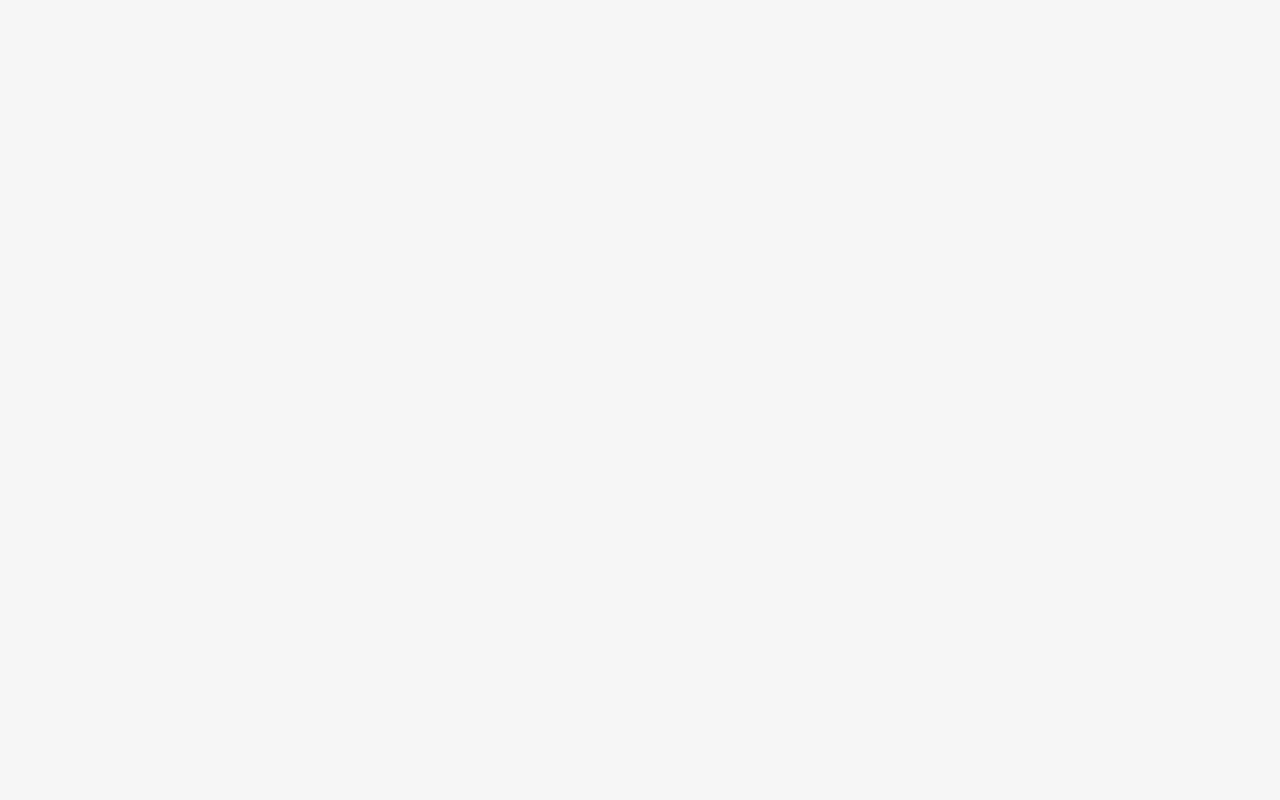
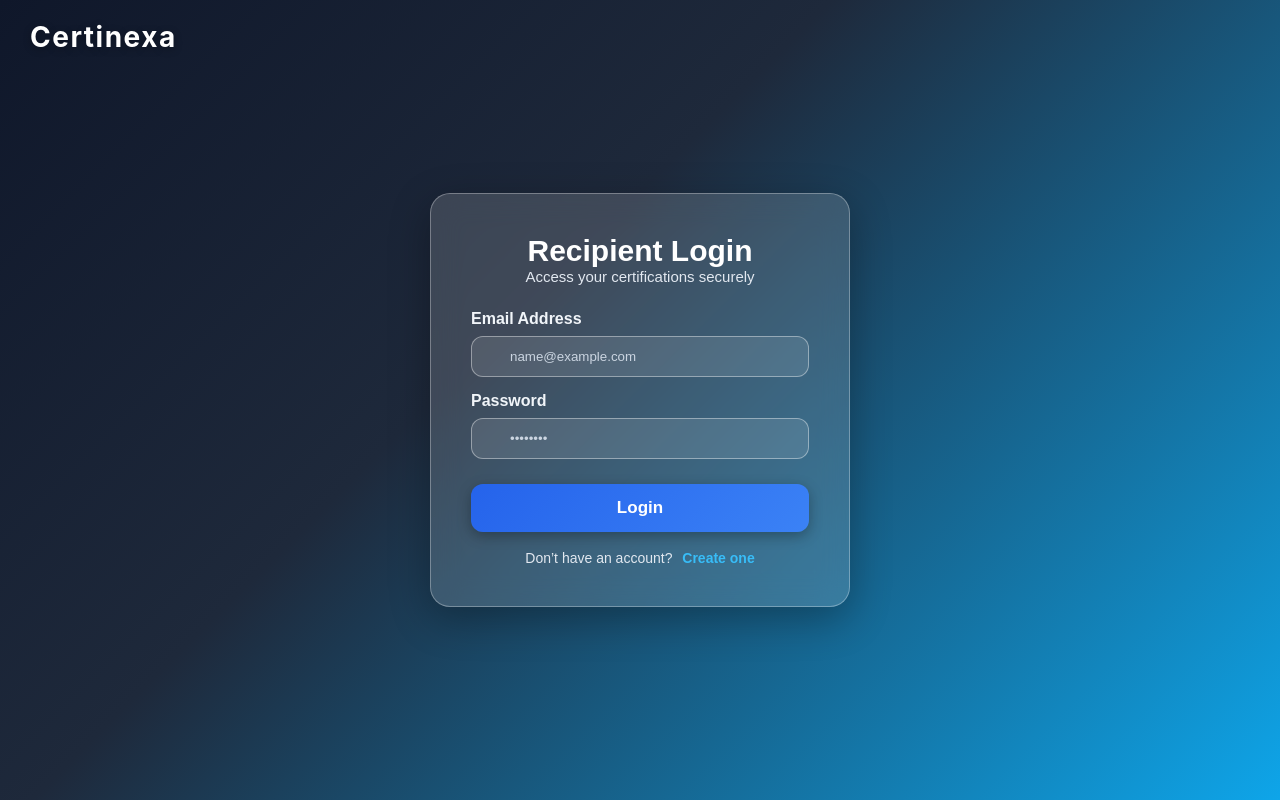
Before and after one commit to SinghAniket24/certinexa, a React (Create React App) app in the folder frontend/: page /recepient/login in a window 1280 px wide. Before the commit this address had no page. Built offline with nearby package versions, Linux system fonts and the light colour scheme.

Commit message:
recepient login route

```diff
--- a/frontend/src/index.js
+++ b/frontend/src/index.js
@@ -7,6 +7,8 @@ import { BrowserRouter, Routes, Route } from "react-router-dom";
 import App from './App';
 import Login from './organization/login';
 import Register from './organization/register';
+import RecipientLogin from './recepient/login';       // added recipient login
+import RecipientRegister from './recepient/register'; // added recipient register
 // import Register from './recepient/register';
 // import AdminDashboard from './admin/pages/AdminDashboard';
 // import AdminAuth from './admin/pages/AdminAuth';
@@ -28,6 +30,10 @@ root.render(
         <Route path="/organization/login" element={<Login />} />
         <Route path="/organization/register" element={<Register />} />
 
+        {/* Recipient Auth */}
+        <Route path="/recepient/login" element={<RecipientLogin />} />
+        <Route path="/recepient/register" element={<RecipientRegister />} />
+
         {/* Add more later if needed */}
 
       </Routes>
--- /dev/null
+++ b/frontend/src/recepient/login.css
@@ -0,0 +1,145 @@
+:root {
+  --void-navy: #0F172A;
+  --nexa-blue: #3B82F6;
+  --chain-teal: #06B6D4;
+  --success-green: #10B981;
+  --white: #ffffff;
+  --card-bg: rgba(255, 255, 255, 0.18);
+  --border-glass: rgba(255,255,255,0.3);
+}
+
+/* Full Page Background */
+.login-main {
+  height: 100vh;
+  width: 100%;
+  background: linear-gradient(135deg, #0F172A 0%, #1E293B 40%, #0EA5E9 100%);
+  display: flex;
+  justify-content: center;
+  align-items: center;
+  position: relative;
+  font-family: 'Inter', sans-serif;
+}
+
+/* Top Left Logo */
+.brand-logo {
+  position: absolute;
+  top: 25px;
+  left: 35px;
+  font-size: 28px;
+  font-weight: 700;
+  color: var(--white);
+  letter-spacing: 1.5px;
+  text-shadow: 0 2px 8px rgba(0,0,0,0.3);
+  font-family: 'Inter', sans-serif;
+}
+
+/* Center Container */
+.login-container {
+  display: flex;
+  justify-content: center;
+  align-items: center;
+  width: 100%;
+}
+
+/* Glassmorphism Card */
+.login-card {
+  width: 420px;
+  padding: 40px;
+  border-radius: 20px;
+  background: var(--card-bg);
+  backdrop-filter: blur(15px);
+  border: 1px solid var(--border-glass);
+  box-shadow: 0 12px 40px rgba(0,0,0,0.3);
+  animation: fadeIn 0.8s ease-in-out;
+  text-align: center;
+}
+
+/* Animations */
+@keyframes fadeIn {
+  from { opacity: 0; transform: translateY(30px); }
+  to { opacity: 1; transform: translateY(0); }
+}
+
+/* Titles */
+.login-title {
+  color: var(--white);
+  font-size: 30px;
+  font-weight: 700;
+}
+
+.login-subtitle {
+  color: #E2E8F0;
+  margin-bottom: 25px;
+  font-size: 15px;
+}
+
+/* Form */
+.form-group {
+  text-align: left;
+  margin-top: 15px;
+}
+
+.form-label {
+  color: #F1F5F9;
+  font-weight: 600;
+}
+
+.form-input {
+  width: 100%;
+  padding: 12px;
+  margin-top: 8px;
+  border-radius: 12px;
+  border: 1px solid rgba(255,255,255,0.4);
+  background: rgba(255,255,255,0.1);
+  color: #fff;
+  outline: none;
+  transition: 0.2s ease-in-out;
+}
+
+.form-input::placeholder {
+  color: #CBD5E1;
+}
+
+.form-input:focus {
+  border-color: var(--chain-teal);
+  box-shadow: 0 0 8px rgba(6,182,212,0.6);
+}
+
+/* Button */
+.submit-btn {
+  width: 100%;
+  padding: 14px;
+  margin-top: 25px;
+  border-radius: 12px;
+  border: none;
+  background: linear-gradient(135deg, #2563EB, #3B82F6);
+  color: white;
+  font-size: 17px;
+  font-weight: 600;
+  cursor: pointer;
+  transition: 0.25s;
+  box-shadow: 0 4px 14px rgba(0,0,0,0.3);
+}
+
+.submit-btn:hover {
+  transform: translateY(-2px);
+  background: linear-gradient(135deg, #1D4ED8, #2563EB);
+}
+
+/* Toggle Text */
+.toggle-text {
+  margin-top: 18px;
+  color: #E2E8F0;
+  font-size: 14px;
+}
+
+.toggle-link {
+  margin-left: 6px;
+  color: #38BDF8;
+  font-weight: 600;
+  text-decoration: none;
+}
+
+.toggle-link:hover {
+  text-decoration: underline;
+}
--- /dev/null
+++ b/frontend/src/recepient/login.jsx
@@ -0,0 +1,81 @@
+// src/recipient/Auth/login.jsx
+import React, { useState } from 'react';
+import { Link } from "react-router-dom";
+import './login.css';
+
+const RecipientLogin = () => {
+  const [formData, setFormData] = useState({
+    email: '',
+    password: ''
+  });
+
+  const handleChange = (e) => {
+    const { name, value } = e.target;
+    setFormData(prev => ({
+      ...prev,
+      [name]: value
+    }));
+  };
+
+  const handleSubmit = (e) => {
+    e.preventDefault();
+    console.log("Logging in:", formData);
+    // Add Login API here
+  };
+
+  return (
+    <div className="login-main">
+
+      {/* Top Left Branding */}
+      <div className="brand-logo">Certinexa</div>
+
+      <div className="login-container">
+        <div className="login-card">
+
+          <h2 className="login-title">Recipient Login</h2>
+          <p className="login-subtitle">Access your certifications securely</p>
+
+          <form onSubmit={handleSubmit}>
+
+            <div className="form-group">
+              <label className="form-label">Email Address</label>
+              <input
+                type="email"
+                name="email"
+                placeholder="name@example.com"
+                className="form-input"
+                value={formData.email}
+                onChange={handleChange}
+                required
+              />
+            </div>
+
+            <div className="form-group">
+              <label className="form-label">Password</label>
+              <input
+                type="password"
+                name="password"
+                placeholder="••••••••"
+                className="form-input"
+                value={formData.password}
+                onChange={handleChange}
+                required
+              />
+            </div>
+
+            <button type="submit" className="submit-btn">Login</button>
+
+            <p className="toggle-text">
+              Don’t have an account?
+              <Link className="toggle-link" to="/recepient/register"> Create one</Link>
+            </p>
+
+          </form>
+
+        </div>
+      </div>
+    </div>
+  );
+};
+
+export default RecipientLogin;
--- a/frontend/src/recepient/register.css
+++ b/frontend/src/recepient/register.css
@@ -1,140 +1,81 @@
-/* src/recipient/Auth/RecipientAuth.css */
-
 :root {
-  /* Design System Palette */
-  --void-navy: #0F172A;    /* Sidebars, Text, Headers */
-  --nexa-blue: #3B82F6;    /* Primary Buttons, Links */
-  --chain-teal: #06B6D4;   /* Blockchain/Wallet Accents */
-  --seal-gold: #F59E0B;    /* Special Inputs like ID */
-  --slate-mist: #F8FAFC;   /* Main Background */
-  --success-green: #10B981;/* Success States */
-  --white: #FFFFFF;
+  --nexa-blue: #3B82F6;
+  --chain-teal: #06B6D4;
+  --white: #ffffff;
+  --card-bg: rgba(255, 255, 255, 0.15);
+  --border-glass: rgba(255,255,255,0.3);
 }
 
-/* Main Layout - Uses Slate Mist for background */
-.auth-container {
-  min-height: 100vh;
+/* Full page */
+.reg-main {
+  height: 100vh;
+  width: 100%;
+  background: linear-gradient(135deg, #0F172A, #1E293B, #0EA5E9);
   display: flex;
   justify-content: center;
   align-items: center;
-  background-color: var(--slate-mist);
-  font-family: 'Inter', sans-serif; /* Assuming a standard sans-serif */
-  padding: 20px;
+  font-family: 'Inter', sans-serif;
+  position: relative;
 }
 
-/* Card Styling */
-.auth-card {
-  background-color: var(--white);
-  padding: 2.5rem;
-  border-radius: 12px;
-  box-shadow: 0 4px 6px -1px rgba(15, 23, 42, 0.1), 0 2px 4px -1px rgba(15, 23, 42, 0.06);
-  width: 100%;
-  max-width: 450px;
-  border-top: 4px solid var(--void-navy); /* Solid security feel */
+/* Logo top-left */
+.brand-logo {
+  position: absolute;
+  top: 20px;
+  left: 30px;
+  font-size: 28px;
+  font-weight: 700;
+  color: var(--white);
+  text-shadow: 0 2px 8px rgba(0,0,0,0.3);
 }
 
-/* Headers */
-.auth-title {
-  color: var(--void-navy);
-  font-size: 1.8rem;
-  font-weight: 700;
-  margin-bottom: 0.5rem;
+/* Glass Card */
+.reg-card {
+  width: 450px;
+  padding: 40px;
+  border-radius: 20px;
+  background: var(--card-bg);
+  backdrop-filter: blur(15px);
+  border: 1px solid var(--border-glass);
+  box-shadow: 0 12px 40px rgba(0,0,0,0.3);
   text-align: center;
 }
 
-.auth-subtitle {
-  color: #64748B; /* Muted slate */
-  text-align: center;
-  margin-bottom: 2rem;
-  font-size: 0.95rem;
-}
-
-/* Form Structure */
-.auth-form {
-  display: flex;
-  flex-direction: column;
-  gap: 1.2rem;
-}
-
-.form-group {
-  display: flex;
-  flex-direction: column;
-  gap: 0.5rem;
-}
-
-.form-label {
-  color: var(--void-navy);
-  font-weight: 600;
-  font-size: 0.9rem;
-}
+/* Titles */
+.reg-title { color: var(--white); font-size: 28px; font-weight: 700; }
+.reg-subtitle { color: #E2E8F0; margin-bottom: 25px; }
 
 /* Inputs */
+.form-group { text-align: left; margin-top: 15px; }
+.form-label { color: #F1F5F9; font-weight: 600; }
+.input-wrapper { position: relative; }
+.input-icon { position: absolute; top: 50%; left: 12px; transform: translateY(-50%); color: #CBD5E1; font-size: 18px; }
 .form-input {
-  padding: 0.75rem 1rem;
-  border: 1px solid #E2E8F0;
-  border-radius: 8px;
-  font-size: 1rem;
-  transition: all 0.2s ease;
+  width: 100%;
+  padding: 12px 12px 12px 38px;
+  border-radius: 12px;
+  border: 1px solid rgba(255,255,255,0.4);
+  background: rgba(255,255,255,0.1);
+  color: #fff;
   outline: none;
-  color: var(--void-navy);
+  transition: 0.2s ease-in-out;
 }
+.form-input::placeholder { color: #CBD5E1; }
+.form-input:focus { border-color: var(--chain-teal); box-shadow: 0 0 8px rgba(6,182,212,0.6); }
 
-.form-input:focus {
-  border-color: var(--nexa-blue);
-  box-shadow: 0 0 0 3px rgba(59, 130, 246, 0.1);
+/* Wallet input left border */
+.input-wallet { border-left: 4px solid var(--chain-teal); }
+
+/* Button */
+.submit-btn {
+  width: 100%; padding: 14px; margin-top: 25px; border-radius: 12px;
+  border: none; background: linear-gradient(135deg, #2563EB, #3B82F6);
+  color: white; font-size: 17px; font-weight: 600; cursor: pointer;
+  transition: 0.25s ease-in-out;
 }
+.submit-btn:hover { transform: translateY(-2px); background: linear-gradient(135deg, #1D4ED8, #2563EB); }
 
-/* Specific Styling for Wallet Address - Chain Teal */
-.input-wallet {
-  border-left: 4px solid var(--chain-teal);
-}
-.input-wallet:focus {
-  border-color: var(--chain-teal);
-  box-shadow: 0 0 0 3px rgba(6, 182, 212, 0.1);
-}
-
-/* Specific Styling for Recipient ID - Seal Gold */
-.input-id:focus {
-  border-color: var(--seal-gold);
-  box-shadow: 0 0 0 3px rgba(245, 158, 11, 0.1);
-}
-
-/* Button - Nexa Blue */
-.submit-btn {
-  background-color: var(--nexa-blue);
-  color: var(--white);
-  padding: 0.85rem;
-  border: none;
-  border-radius: 8px;
-  font-weight: 600;
-  font-size: 1rem;
-  cursor: pointer;
-  transition: background-color 0.2s;
-  margin-top: 1rem;
-}
-
-.submit-btn:hover {
-  background-color: #2563EB; /* Slightly darker blue */
-}
-
-/* Toggle Text */
-.toggle-text {
-  text-align: center;
-  margin-top: 1.5rem;
-  font-size: 0.9rem;
-  color: #64748B;
-}
-
-.toggle-link {
-  color: var(--nexa-blue);
-  font-weight: 600;
-  cursor: pointer;
-  background: none;
-  border: none;
-  padding: 0;
-  font: inherit;
-}
-
-.toggle-link:hover {
-  text-decoration: underline;
-}
+/* Toggle text */
+.toggle-text { margin-top: 18px; color: #E2E8F0; font-size: 14px; }
+.toggle-link { margin-left: 6px; color: #38BDF8; font-weight: 600; text-decoration: none; }
+.toggle-link:hover { text-decoration: underline; }
--- a/frontend/src/recepient/register.jsx
+++ b/frontend/src/recepient/register.jsx
@@ -1,87 +1,48 @@
-import React, { useState } from 'react';
-import './register.css';
+import React, { useState } from "react";
+import { Link } from "react-router-dom";
+import { FiUser, FiMail, FiLock, FiCpu } from "react-icons/fi";
+import "./register.css";
 
-const RecipientAuth = () => {
-  // State to toggle between Login and Register
-  const [isLogin, setIsLogin] = useState(true);
-
-  // Single state object for form data
+const RecipientRegister = () => {
   const [formData, setFormData] = useState({
-    recipientId: '',
-    name: '',
-    email: '',
-    password: '',
-    walletAddress: ''
+    name: "",
+    email: "",
+    password: "",
+    walletAddress: "",
   });
 
-  // Handle input changes
   const handleChange = (e) => {
     const { name, value } = e.target;
-    setFormData(prev => ({
+    setFormData((prev) => ({
       ...prev,
-      [name]: value
+      [name]: value,
     }));
   };
 
-  // Handle Form Submission
   const handleSubmit = (e) => {
     e.preventDefault();
-    if (isLogin) {
-      console.log("Logging in with:", {
-        email: formData.email,
-        password: formData.password
-      });
-      // Add your Login API logic here
-    } else {
-      console.log("Registering with:", formData);
-      // Add your Register API logic here
-    }
-  };
-
-  // Toggle view and reset sensitive fields
-  const toggleMode = () => {
-    setIsLogin(!isLogin);
-    setFormData({
-      recipientId: '',
-      name: '',
-      email: '',
-      password: '',
-      walletAddress: ''
-    });
+    console.log("Registering:", formData);
   };
 
   return (
-    <div className="auth-container">
-      <div className="auth-card">
-        <h2 className="auth-title">
-          {isLogin ? 'Recipient Login' : 'New Recipient'}
-        </h2>
-        <p className="auth-subtitle">
-          {isLogin
-            ? 'Access your credentials securely'
-            : 'Join CertiNexa to manage your certificates'}
+    <div className="reg-main">
+      <div className="brand-logo">CertiNexa</div>
+
+      <div className="reg-container">
+        <div className="reg-card">
+          <h2 className="reg-title">Create Your Recipient Account</h2>
+          <p className="reg-subtitle">
+            Securely access blockchain-verified certificates through CertiNexa.
           </p>
 
-        <form className="auth-form" onSubmit={handleSubmit}>
+          {/* FORM */}
+          <form className="reg-form" onSubmit={handleSubmit}>
 
-          {/* REGISTRATION ONLY FIELDS */}
-          {!isLogin && (
-            <>
-              <div className="form-group">
-                <label className="form-label">Recipient ID</label>
-                <input
-                  type="text"
-                  name="recipientId"
-                  className="form-input input-id"
-                  placeholder="e.g. STU-2025-001"
-                  value={formData.recipientId}
-                  onChange={handleChange}
-                  required={!isLogin}
-                />
-              </div>
-
+            {/* Full Name */}
             <div className="form-group">
               <label className="form-label">Full Name</label>
+              <div className="input-wrapper">
+                <FiUser className="input-icon" />
                 <input
                   type="text"
                   name="name"
@@ -89,15 +50,16 @@ const RecipientAuth = () => {
                   placeholder="John Doe"
                   value={formData.name}
                   onChange={handleChange}
-                  required={!isLogin}
+                  required
                 />
               </div>
-            </>
-          )}
+            </div>
 
-          {/* COMMON FIELDS (Email & Password) */}
+            {/* Email */}
             <div className="form-group">
               <label className="form-label">Email Address</label>
+              <div className="input-wrapper">
+                <FiMail className="input-icon" />
                 <input
                   type="email"
                   name="email"
@@ -108,9 +70,13 @@ const RecipientAuth = () => {
                   required
                 />
               </div>
+            </div>
 
+            {/* Password */}
             <div className="form-group">
               <label className="form-label">Password</label>
+              <div className="input-wrapper">
+                <FiLock className="input-icon" />
                 <input
                   type="password"
                   name="password"
@@ -121,11 +87,15 @@ const RecipientAuth = () => {
                   required
                 />
               </div>
+            </div>
 
-          {/* REGISTRATION ONLY FIELD (Wallet) */}
-          {!isLogin && (
+            {/* Wallet Address */}
             <div className="form-group">
-              <label className="form-label">Wallet Address</label>
+              <label className="form-label">
+                Wallet Address <span style={{ color: "#64748B" }}>(Optional)</span>
+              </label>
+              <div className="input-wrapper">
+                <FiCpu className="input-icon teal-icon" />
                 <input
                   type="text"
                   name="walletAddress"
@@ -133,25 +103,23 @@ const RecipientAuth = () => {
                   placeholder="0x..."
                   value={formData.walletAddress}
                   onChange={handleChange}
-                required={!isLogin}
                 />
               </div>
-          )}
+            </div>
 
             <button type="submit" className="submit-btn">
-            {isLogin ? 'Login to Dashboard' : 'Register Account'}
+              Create Account
             </button>
           </form>
 
-        <div className="toggle-text">
-          {isLogin ? "Don't have an account? " : "Already have an account? "}
-          <button onClick={toggleMode} className="toggle-link">
-            {isLogin ? 'Create one' : 'Login here'}
-          </button>
+          <p className="toggle-text">
+            Already have an account?
+            <Link to="/recipient/login" className="toggle-link">Login here</Link>
+          </p>
         </div>
       </div>
     </div>
   );
 };
 
-export default RecipientAuth;
+export default RecipientRegister;
```
Also changed, not shown: frontend/src/App.js (+10 -3 lines), frontend/src/verification/verifier.css (added), frontend/src/verification/verifier.jsx (added). Lines whose indentation alone changed are shown as unchanged.
